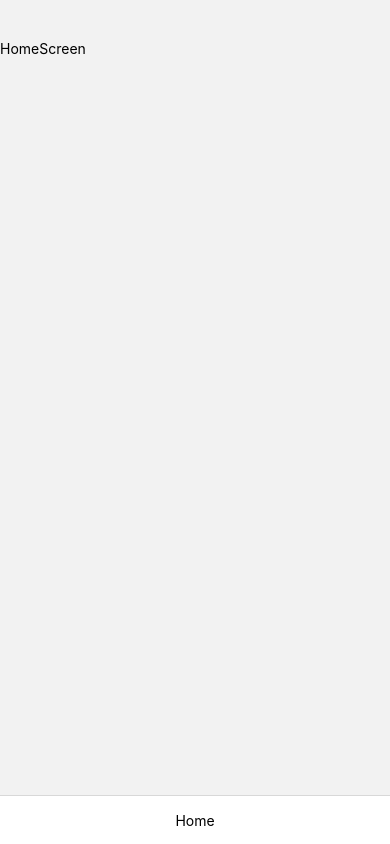
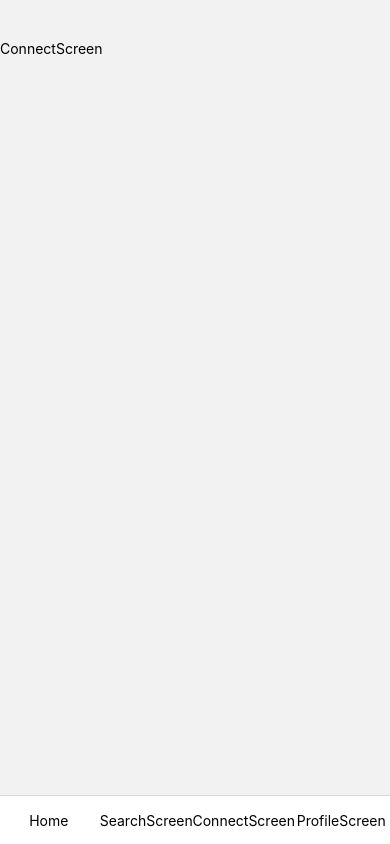
Before and after one commit to olatunjiemanuel/PinterestClone, a React Native app: screen /ConnectScreeen in a window 390 px wide. Built offline with nearby package versions, Linux system fonts and the light colour scheme.

Commit message:
modifying navigation : added 4 main screen stacks

```diff
--- a/PinterestClone.js
+++ b/PinterestClone.js
@@ -5,6 +5,9 @@ import { createBottomTabNavigator } from "@react-navigation/bottom-tabs";
 
 //screen imports
 import HomeScreen from "./src/screens/HomeScreen";
+import SearchScreen from "./src/screens/SearchScreen";
+import ConnectScreen from "./src/screens/ConnectScreen";
+import ProfileScreen from "./src/screens/ProfileScreen";
 
 const Tab = createBottomTabNavigator();
 
@@ -45,39 +48,44 @@ export default function App() {
             ),
           }}
         />
-        {/* <Tab.Screen
-        name="searchScreen"
-        component={searchScreen}
+        <Tab.Screen
+          name="SearchScreen"
+          component={SearchScreen}
           options={{
-          tabBarIcon: ({focused}) => (
+            tabBarIcon: ({ focused }) => (
               <View style={styles.TabIcons}>
-              <SearchSVG color={focused ? 'red' : 'black'} />
+                <Text>SearchScreen</Text>
+                {/* <SearchSVG color={focused ? "red" : "black"} /> */}
               </View>
             ),
           }}
         />
+
         <Tab.Screen
-        name="likesScreen"
-        component={likesScreen}
+          name="ConnectScreeen"
+          component={ConnectScreen}
           options={{
-          tabBarIcon: ({focused}) => (
+            tabBarIcon: ({ focused }) => (
               <View style={styles.TabIcons}>
-              <LikesSVG color={focused ? 'red' : 'black'} />
+                <Text>ConnectScreen</Text>
+                {/* <LikesSVG color={focused ? 'red' : 'black'} /> */}
               </View>
             ),
           }}
         />
+
         <Tab.Screen
-        name="cartScreen"
-        component={cartScreen}
+          name="ProfileScreen"
+          component={ProfileScreen}
           options={{
-          tabBarIcon: ({focused}) => (
+            tabBarIcon: ({ focused }) => (
               <View style={styles.TabIcons}>
-              <CartSVG color={focused ? 'red' : 'black'} />
+                <Text>ProfileScreen</Text>
+                {/* <CartSVG color={focused ? 'red' : 'black'} /> */}
               </View>
             ),
           }}
-      /> */}
+        />
       </Tab.Navigator>
     </NavigationContainer>
   );
--- /dev/null
+++ b/src/screens/ConnectScreen/index.js
@@ -0,0 +1,14 @@
+import { StyleSheet, Text, View } from "react-native";
+import React from "react";
+
+const ConnectScreen = () => {
+  return (
+    <View style={{ paddingTop: 40 }}>
+      <Text>ConnectScreen</Text>
+    </View>
+  );
+};
+
+export default ConnectScreen;
+
+const styles = StyleSheet.create({});
--- /dev/null
+++ b/src/screens/ProfileScreen/index.js
@@ -0,0 +1,14 @@
+import { StyleSheet, Text, View } from "react-native";
+import React from "react";
+
+const SearchScreen = () => {
+  return (
+    <View style={{ paddingTop: 40 }}>
+      <Text>SearchScreen</Text>
+    </View>
+  );
+};
+
+export default SearchScreen;
+
+const styles = StyleSheet.create({});
--- /dev/null
+++ b/src/screens/SearchScreen/index.js
@@ -0,0 +1,14 @@
+import { StyleSheet, Text, View } from "react-native";
+import React from "react";
+
+const SearchScreen = () => {
+  return (
+    <View style={{ paddingTop: 40 }}>
+      <Text>Search Screen</Text>
+    </View>
+  );
+};
+
+export default SearchScreen;
+
+const styles = StyleSheet.create({});
```
Lines whose indentation alone changed are shown as unchanged.
